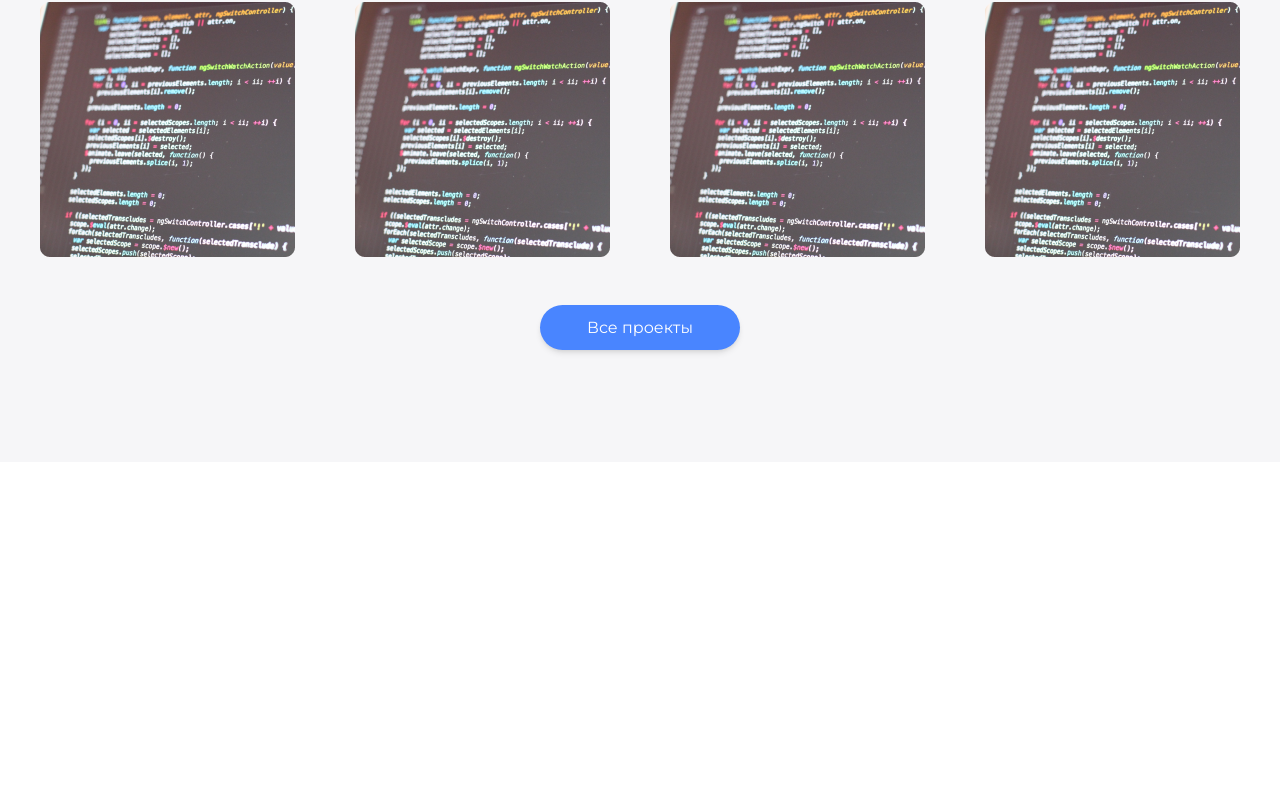
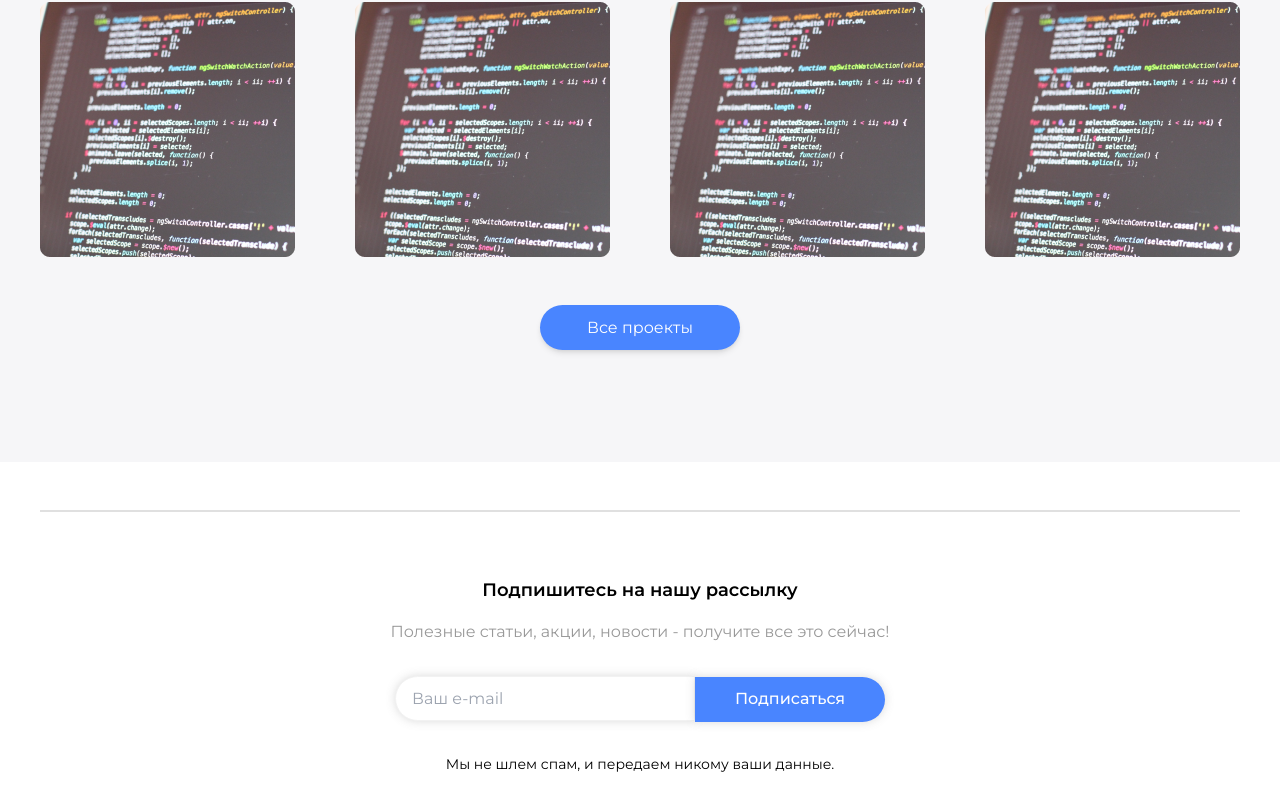
Before and after one commit to NursultanUlanuulu/KaiSoft, a React (Vite) app: page / in a window 1280 px wide. Shown: the part 3458-4268 px from the top of the page. Before the commit the page ends 3920 px from the top, so only its background shows below. Built offline with nearby package versions, Linux system fonts and the light colour scheme.

Commit message:
finish susbcribe

```diff
--- a/src/components/layout/Layout.jsx
+++ b/src/components/layout/Layout.jsx
@@ -3,6 +3,7 @@ import Company from "../company/Company";
 import AllServises from "../allServices/AllServises";
 import Header from "./Header";
 import AllProjects from "../allProjects/AllProjects";
+import Subcribe from "../subcribe/Subcribe";
 
 export default function Layout() {
   return (
@@ -12,6 +13,7 @@ export default function Layout() {
       <Company />
       <AllServises />
       <AllProjects/>
+      <Subcribe/>
     </div>
   );
 }
--- /dev/null
+++ b/src/components/subcribe/Subcribe.jsx
@@ -0,0 +1,47 @@
+import styled from "styled-components";
+import { Container } from "../../style/style";
+
+export default function Subcribe() {
+  return (
+    <div className="pb-28 pt-12 ">
+      <Container>
+        <form className="border-t-2 border-[#E0E0E0] pt-16">
+          <h4 className="text-center text-[#000] text-lg font-semibold mb-4">
+            Подпишитесь на нашу рассылку
+          </h4>
+          <p className="text-[#999] text-center text-base font-normal">
+            Полезные статьи, акции, новости - получите все это сейчас!
+          </p>
+          <div className="text-center my-8">
+            <Input type="text" placeholder="Ваш e-mail" className=" px-4" />
+            <Submit type="submit" value="Подписаться" />
+          </div>
+          <p className="text-center text-sm font-normal">
+            Мы не шлем спам, и передаем никому ваши данные.
+          </p>
+        </form>
+      </Container>
+    </div>
+  );
+}
+
+const Input = styled.input`
+  border-top-left-radius: 30px;
+  border-bottom-left-radius: 30px;
+  border: 1px solid var(--f-2-f-2-f-2, #f2f2f2);
+  background: #fff;
+  box-shadow: 0px 0px 10px 0px rgba(111, 111, 111, 0.25);
+  outline: none;
+  width: 300px;
+  height: 45px;
+`;
+const Submit = styled.input`
+  border-radius: 0px 30px 30px 0px;
+  background: var(--Accent, #4985ff);
+  box-shadow: 0px 0px 10px 0px rgba(111, 111, 111, 0.25);
+  width: 190px;
+  height: 45px;
+  color: #fff;
+  font-size: 16px;
+  font-weight: 500;
+`;
```
